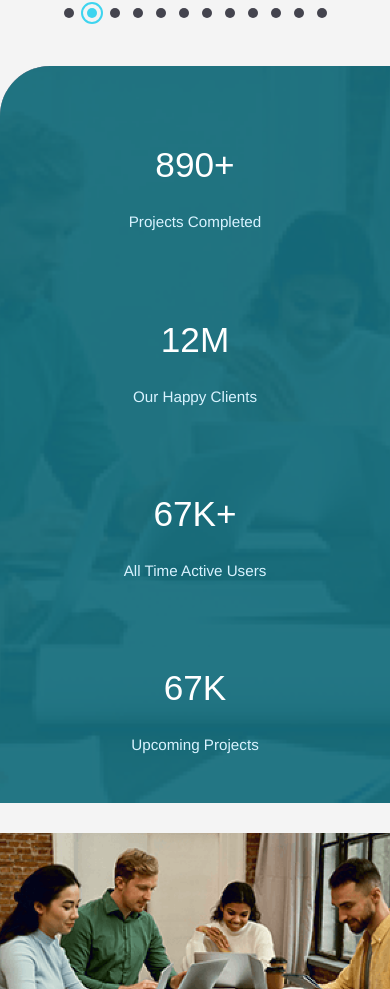
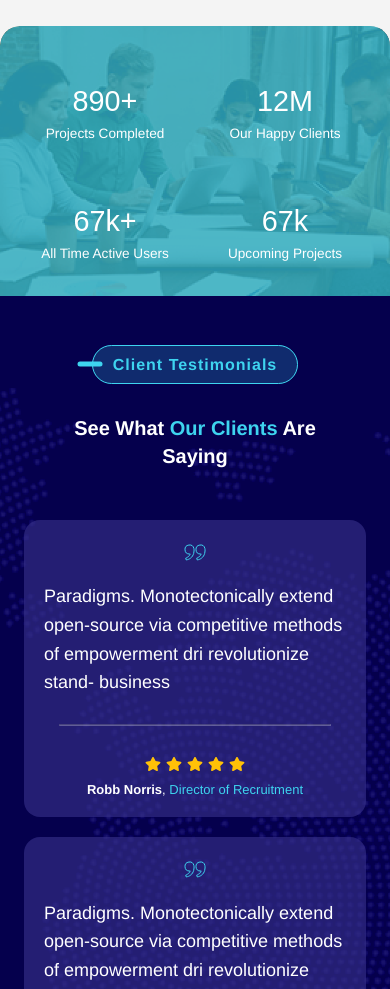
Before and after one commit to Firstclusive-Branding/ConvexTech, a React (Vite) app: page / in a window 390 px wide. Shown: the part 3312-4301 px from the top of the page. Built offline with nearby package versions, Linux system fonts and the light colour scheme; a web font is replaced by a local one.

Commit message:
testimonials

```diff
--- a/src/components/ClientTestimonials.jsx
+++ b/src/components/ClientTestimonials.jsx
@@ -1,61 +1,73 @@
 import React from "react";
 import { motion } from "framer-motion";
+import { FaStar } from "react-icons/fa";
+import { BiSolidQuoteAltRight } from "react-icons/bi";
+
 import "../styles/ClientTestimonials.css";
+import testimonialBg from "../assets/Client Testimonials Assets/testimonial-bg.png";
 
 const testimonials = [
   {
     name: "Robb Norris",
-    role: "Director of Recruitment, D4M International",
-    feedback:
-      "The SAP Platform, the team had implemented was able to give us a seamless experience, for us and which made most of the automation go-good. The team Convextech, has been the experienced team and we look forward for more such implementations.",
-    image: "https://randomuser.me/api/portraits/men/75.jpg",
+    position: "Director of Recruitment",
+    content:
+      "Paradigms. Monotectonically extend open-source via competitive methods of empowerment dri revolutionize stand- business",
   },
   {
-    name: "Emily Carter",
-    role: "Product Manager, NovaApps",
-    feedback:
-      "We collaborated with ConvexTech on a product transformation initiative, and the entire workflow was handled with precision. Their understanding of functional requirements, ability to translate them into scalable features, and their proactive support made the delivery process smooth and results-driven.",
-    image: "https://randomuser.me/api/portraits/women/65.jpg",
+    name: "Robb Norris",
+    position: "Director of Recruitment",
+    content:
+      "Paradigms. Monotectonically extend open-source via competitive methods of empowerment dri revolutionize stand- business",
   },
   {
-    name: "Michael Turner",
-    role: "President, Carlile Group LLC",
-    feedback:
-      "We had a finest experience in terms of web application, where we had explained the entire workflow with Convextech, and the team had delivered exactly as to what we had looked forward for, and indeed it went beyond our expectation.",
-    image: "https://randomuser.me/api/portraits/men/85.jpg",
+    name: "Robb Norris",
+    position: "Director of Recruitment",
+    content:
+      "Paradigms. Monotectonically extend open-source via competitive methods of empowerment dri revolutionize stand- business",
   },
 ];
 
 const ClientTestimonials = () => {
   return (
-    <section className="testimonials-section">
-      <motion.h2
-        className="testimonials-heading"
-        initial={{ x: -40, opacity: 0 }}
-        whileInView={{ x: 0, opacity: 1 }}
-        transition={{ duration: 0.6 }}
+    <section
+      className="ct-section"
+      style={{ backgroundImage: `url(${testimonialBg})` }}
+    >
+      <motion.div
+        className="ct-header"
+        initial={{ opacity: 0, y: -50 }}
+        whileInView={{ opacity: 1, y: 0 }}
+        transition={{ duration: 1 }}
       >
-        What Our Clients Say
-      </motion.h2>
+        <div className="ct-label">
+          <span className="ct-label-tag"></span>
+          Client Testimonials
+        </div>
+        <h2>
+          See What <span className="ct-highlight">Our Clients</span> Are Saying
+        </h2>
+      </motion.div>
 
-      <div className="testimonials-grid">
-        {testimonials.map((item, index) => (
+      <div className="ct-cards-wrapper">
+        {testimonials.map((testimonial, index) => (
           <motion.div
-            className="testimonial-card"
             key={index}
-            initial={{ y: 40, opacity: 0 }}
-            whileInView={{ y: 0, opacity: 1 }}
-            transition={{ duration: 0.5, delay: index * 0.2 }}
+            className="ct-card"
+            initial={{ opacity: 0, scale: 0.8 }}
+            whileInView={{ opacity: 1, scale: 1 }}
+            transition={{ duration: 0.8, delay: index * 0.2 }}
           >
-            <img
-              src={item.image}
-              alt={item.name}
-              className="testimonial-avatar"
-            />
-            <p className="testimonial-feedback">“{item.feedback}”</p>
-            <div className="testimonial-info">
-              <h4 className="testimonial-name">{item.name}</h4>
-              <p className="testimonial-role">{item.role}</p>
+            <BiSolidQuoteAltRight className="ct-quote-icon" />
+            <p className="ct-content">{testimonial.content}</p>
+            <hr />
+            <div className="ct-stars">
+              {[...Array(5)].map((_, i) => (
+                <FaStar key={i} className="ct-star" />
+              ))}
+            </div>
+            <div className="ct-user-info">
+              <strong>{testimonial.name}</strong>,{" "}
+              <span>{testimonial.position}</span>
             </div>
           </motion.div>
         ))}
--- a/src/components/Homepage.jsx
+++ b/src/components/Homepage.jsx
@@ -5,6 +5,7 @@ import Services from "./Services";
 import ClientTestimonials from "./ClientTestimonials";
 import StatsCounter from "./StatsCounter";
 import ServicesCarousel from "./ServicesCarousel";
+import "../styles/Homepage.css";
 
 function Homepage() {
   useEffect(() => {
@@ -12,7 +13,7 @@ function Homepage() {
   }, []);
 
   return (
-    <div>
+    <div className="homepage-container">
       <HeroSection />
       <Services />
       <WhoWeAre />
--- a/src/components/StatsCounter.jsx
+++ b/src/components/StatsCounter.jsx
@@ -1,81 +1,41 @@
-// import React, { useEffect, useRef, useState } from "react";
-// import { motion, useInView } from "framer-motion";
-// import { LuClipboardCheck } from "react-icons/lu";
-// import { HiOutlineUserGroup } from "react-icons/hi";
-// import { FaBriefcase, FaHandshake } from "react-icons/fa";
-// import "../styles/StatsCounter.css";
-
-// const statsData = [
-//   { icon: <FaHandshake />, target: 550, label: "Happy Clients" },
-//   { icon: <LuClipboardCheck />, target: 500, label: "Projects Done" },
-//   { icon: <HiOutlineUserGroup />, target: 150, label: "Professionals" },
-//   { icon: <FaBriefcase />, target: 13, label: "Years Experience" },
-// ];
-
-// const StatsCounter = () => {
-//   const [counts, setCounts] = useState(statsData.map(() => 0));
-//   const statsRef = useRef(null);
-//   const isInView = useInView(statsRef, { once: true });
-
-//   useEffect(() => {
-//     if (!isInView) return;
-
-//     const duration = 2500;
-//     const frameRate = 10;
-//     const totalSteps = duration / frameRate;
-//     const increments = statsData.map((stat) => stat.target / totalSteps);
-
-//     const interval = setInterval(() => {
-//       setCounts((prev) =>
-//         prev.map((count, i) => {
-//           const next = count + increments[i];
-//           return next >= statsData[i].target ? statsData[i].target : next;
-//         })
-//       );
-//     }, frameRate);
-
-//     setTimeout(() => clearInterval(interval), duration + 100);
-//     return () => clearInterval(interval);
-//   }, [isInView]);
-
-//   return (
-//     <section className="stats-section" ref={statsRef}>
-//       <motion.h2
-//         className="stats-heading"
-//         initial={{ opacity: 0, x: -30 }}
-//         whileInView={{ opacity: 1, x: 0 }}
-//         transition={{ duration: 0.6 }}
-//       >
-//         Our Impact in Numbers
-//       </motion.h2>
-
-//       <div className="stats-container">
-//         {statsData.map((stat, index) => (
-//           <motion.div
-//             className="stat-card"
-//             key={index}
-//             initial={{ opacity: 0, y: 40 }}
-//             whileInView={{ opacity: 1, y: 0 }}
-//             transition={{ duration: 0.5, delay: index * 0.1 }}
-//           >
-//             <div className="stat-icon">{stat.icon}</div>
-//             <h3 className="stat-value">{Math.floor(counts[index])}+</h3>
-//             <p className="stat-label">{stat.label}</p>
-//           </motion.div>
-//         ))}
-//       </div>
-//     </section>
-//   );
-// };
-
-// export default StatsCounter;
-
-import React from "react";
-import { motion } from "framer-motion";
+import React, { useEffect, useRef, useState } from "react";
+import { motion, useInView } from "framer-motion";
 import "../styles/StatsCounter.css";
 import statsBgImage from "../assets/Stats Counter Assets/stats-counter-image.png";
 
 const StatsCounter = () => {
+  const statsData = [
+    { target: 890, label: "Projects Completed", suffix: "+" },
+    { target: 12, label: "Our Happy Clients", suffix: "M" },
+    { target: 67, label: "All Time Active Users", suffix: "k+" },
+    { target: 67, label: "Upcoming Projects", suffix: "k" },
+  ];
+
+  const [counts, setCounts] = useState(statsData.map(() => 0));
+  const statsRef = useRef(null);
+  const isInView = useInView(statsRef, { once: true });
+
+  useEffect(() => {
+    if (!isInView) return;
+
+    const duration = 2500;
+    const frameRate = 10;
+    const totalSteps = duration / frameRate;
+    const increments = statsData.map((stat) => stat.target / totalSteps);
+
+    const interval = setInterval(() => {
+      setCounts((prev) =>
+        prev.map((count, i) => {
+          const next = count + increments[i];
+          return next >= statsData[i].target ? statsData[i].target : next;
+        })
+      );
+    }, frameRate);
+
+    setTimeout(() => clearInterval(interval), duration + 100);
+    return () => clearInterval(interval);
+  }, [isInView]);
+
   return (
     <motion.section
       className="sc-section"
@@ -84,46 +44,22 @@ const StatsCounter = () => {
       transition={{ duration: 1 }}
     >
       <div className="sc-container">
-        <div className="sc-content">
-          <motion.div
-            className="sc-stat-box"
-            whileInView={{ scale: 1, opacity: 1 }}
-            initial={{ scale: 0.8, opacity: 0 }}
-            transition={{ duration: 0.5 }}
-          >
-            <h2>890+</h2>
-            <p>Projects Completed</p>
-          </motion.div>
-
-          <motion.div
-            className="sc-stat-box"
-            whileInView={{ scale: 1, opacity: 1 }}
-            initial={{ scale: 0.8, opacity: 0 }}
-            transition={{ duration: 0.5, delay: 0.2 }}
-          >
-            <h2>12M</h2>
-            <p>Our Happy Clients</p>
-          </motion.div>
-
-          <motion.div
-            className="sc-stat-box"
-            whileInView={{ scale: 1, opacity: 1 }}
-            initial={{ scale: 0.8, opacity: 0 }}
-            transition={{ duration: 0.5, delay: 0.4 }}
-          >
-            <h2>67K+</h2>
-            <p>All Time Active Users</p>
-          </motion.div>
-
-          <motion.div
-            className="sc-stat-box"
-            whileInView={{ scale: 1, opacity: 1 }}
-            initial={{ scale: 0.8, opacity: 0 }}
-            transition={{ duration: 0.5, delay: 0.6 }}
-          >
-            <h2>67K</h2>
-            <p>Upcoming Projects</p>
-          </motion.div>
+        <div className="sc-content" ref={statsRef}>
+          {statsData.map((stat, index) => (
+            <motion.div
+              className="sc-stat-box"
+              whileInView={{ scale: 1, opacity: 1 }}
+              initial={{ scale: 0.7, opacity: 0 }}
+              transition={{ duration: 0.5, delay: index * 0.1 }}
+              key={index}
+            >
+              <h2 className="stat-value">
+                {Math.floor(counts[index])}
+                {stat.suffix}
+              </h2>
+              <p className="stat-label">{stat.label}</p>
+            </motion.div>
+          ))}
         </div>
         <img src={statsBgImage} alt="Team Working" className="sc-image" />
       </div>
--- a/src/styles/ClientTestimonials.css
+++ b/src/styles/ClientTestimonials.css
@@ -1,116 +1,158 @@
-.testimonials-section {
-  padding: 40px 20px;
-  background: linear-gradient(to bottom right, #e6f7fa, #ffffff);
-  text-align: center;
+.ct-section {
+  background-size: cover;
+  background-position: center;
+  padding: 80px 20px;
+  color: #ffffff;
 }
 
-.testimonials-heading {
-  font-size: 2.8rem;
-  margin-bottom: 60px;
-  color: #36308a;
-  font-weight: bold;
+.ct-header {
+  text-align: center;
+  margin-bottom: 50px;
 }
 
-.testimonials-grid {
+.ct-label {
+  color: #3ed4ef;
+  font-weight: 600;
+  letter-spacing: 1px;
+  margin-bottom: 10px;
+  background-color: hsla(189, 85%, 59%, 0.2);
+  display: inline;
+  padding: 10px 20px;
+  border-radius: 40px;
+  border: 1px solid #3ed4ef;
+  position: relative;
+}
+
+.ct-label-tag {
+  height: 5px;
+  width: 25px;
+  border-radius: 10px;
+  background-color: #3ed4ef;
+  position: absolute;
+  top: 50%;
+  left: -3px;
+  transform: translate(-50%, -50%);
+}
+
+.ct-header h2 {
+  font-size: 36px;
+  color: #ffffff;
+  font-weight: 600;
+  margin: 40px;
+}
+
+.ct-highlight {
+  color: #3ed4ef;
+}
+
+.ct-cards-wrapper {
+  width: 70%;
   display: flex;
   justify-content: center;
-  gap: 40px;
+  gap: 30px;
+  margin: auto;
 }
 
-.testimonial-card {
-  background: #ffffff;
-  border-radius: 18px;
-  padding: 40px 30px;
-  max-width: 460px;
-  width: 100%;
-  box-shadow: 0 12px 28px rgba(54, 48, 138, 0.08);
-  transition: transform 0.3s ease, box-shadow 0.3s ease;
-  text-align: center;
+.ct-card {
+  background-color: #36308aa2;
+  border-radius: 16px;
+  padding: 30px;
+  display: flex;
+  flex-direction: column;
+  justify-content: space-between;
+  align-items: center;
+  transition: transform 0.4s ease, box-shadow 0.4s ease;
 }
 
-.testimonial-card:hover {
+.ct-card:hover {
   transform: translateY(-10px) !important;
-  box-shadow: 0 14px 32px rgba(54, 48, 138, 0.12);
+  box-shadow: 0 20px 30px rgba(62, 212, 239, 0.322);
+}
+.ct-quote-icon {
+  font-size: 68px;
+  color: transparent;
+  fill: none;
+  stroke: #3ed4ef;
+  stroke-width: 1;
+  transition: transform 0.4s ease;
 }
 
-.testimonial-avatar {
-  width: 80px;
-  height: 80px;
-  border-radius: 50%;
-  object-fit: cover;
-  border: 4px solid #3ed4ef;
+.ct-card:hover .ct-quote-icon {
+  transform: scale(1.1) rotate(5deg) !important;
+}
+.ct-content {
+  font-size: 18px;
+  margin-bottom: 20px;
+  line-height: 1.6;
+}
+
+.ct-card hr {
+  width: 90%;
+  opacity: 0.3;
   margin-bottom: 20px;
 }
-
-.testimonial-feedback {
-  font-size: 1.1rem;
-  color: #1a1a18;
-  line-height: 1.7;
-  margin-bottom: 25px;
-  font-style: italic;
+.ct-stars {
+  display: flex;
+  gap: 5px;
+  margin-bottom: 15px;
 }
 
-.testimonial-info {
-  border-top: 1px solid #e0e0e0;
-  padding-top: 15px;
+.ct-star {
+  color: #ffc107;
+  font-size: 16px;
 }
 
-.testimonial-name {
-  font-weight: 600;
-  font-size: 1.2rem;
-  margin-bottom: 4px;
-  color: #36308a;
+.ct-user-info {
+  font-size: 14px;
 }
 
-.testimonial-role {
-  font-size: 1rem;
-  color: #555;
+.ct-user-info span {
+  color: #3ed4ef;
 }
 
 @media screen and (max-width: 1024px) {
-  .testimonials-grid {
-    gap: 30px;
-  }
-
-  .testimonial-card {
-    max-width: 320px;
-    padding: 30px 24px;
+  .ct-cards-wrapper {
+    width: 95%;
   }
 }
 
 @media screen and (max-width: 768px) {
-  .testimonials-grid {
+  .ct-cards-wrapper {
     flex-direction: column;
-    align-items: center;
-    gap: 30px;
-  }
-
-  .testimonial-card {
-    max-width: 90%;
-  }
-
-  .testimonials-heading {
-    font-size: 2.2rem;
+    width: 75%;
+    gap: 20px;
   }
 }
 
 @media screen and (max-width: 480px) {
-  .testimonial-avatar {
-    width: 70px;
-    height: 70px;
-    margin-bottom: 15px;
+  .ct-cards-wrapper {
+    width: 95%;
+  }
+  .ct-section {
+    padding: 60px 15px;
   }
 
-  .testimonial-feedback {
-    font-size: 1rem;
-    line-height: 1.6;
+  .ct-header h2 {
+    font-size: 20px;
+    line-height: 28px;
   }
 
-  .testimonial-name {
-    font-size: 1.1rem;
+  .ct-card {
+    padding: 20px;
+    font-size: 13px;
   }
 
-  .testimonial-role {
-    font-size: 0.95rem;
+  .ct-quote-icon {
+    font-size: 24px;
+  }
+
+  .ct-stars {
+    margin: 10px 0;
+  }
+
+  .ct-user-info {
+    font-size: 13px;
+    flex-direction: column;
+    gap: 4px;
   }
 }
--- /dev/null
+++ b/src/styles/Homepage.css
@@ -0,0 +1,3 @@
+.homepage-container {
+  overflow-x: hidden;
+}
--- a/src/styles/ServicesCarousel.css
+++ b/src/styles/ServicesCarousel.css
@@ -2,7 +2,6 @@
   padding: 60px 20px;
   text-align: center;
   background-color: #f4f4f4;
-  border-top: 40px solid #3ed4ef;
   position: relative;
   overflow: hidden;
 }
--- a/src/styles/StatsCounter.css
+++ b/src/styles/StatsCounter.css
@@ -9,9 +9,10 @@
 .sc-container {
   width: 100%;
   max-width: 1400px;
-  border-radius: 50px 0 0 0;
   overflow: hidden;
   display: flex;
+  justify-content: flex-end;
+  border-radius: 20px 0 0 0;
 }
 
 .sc-content {
@@ -20,14 +21,13 @@
   background-image: url("../assets/Stats Counter Assets/stats-counter-image.png");
   background-size: cover;
   background-position: center;
-  flex: 1;
   justify-content: space-around;
   align-items: center;
-  flex-wrap: wrap;
   padding: 40px;
   gap: 20px;
   position: relative;
   z-index: 1;
+  border-radius: 20px 0 0 0;
 }
 
 .sc-content::before {
@@ -37,24 +37,20 @@
   left: 0;
   width: 100%;
   height: 100%;
-  background-color: #166e7eef;
+  background-color: #2facc2d7;
   z-index: -1;
+  border-radius: 20px 0 0 0;
 }
 
 .sc-stat-box {
   flex: 1;
   display: flex;
-  flex-wrap: wrap;
-  justify-content: space-evenly;
+  flex-direction: column;
+  justify-content: center;
   align-items: center;
+  text-align: center;
   padding: 20px;
   box-sizing: border-box;
-}
-
-.sc-stat-box > div {
-  flex: 1 1 180px;
-  background-color: transparent;
-  text-align: center;
 }
 
 .sc-stat-box h2 {
@@ -68,7 +64,7 @@
 .sc-stat-box p {
   font-size: 1rem;
   margin: 0;
-  color: #d9f3ff;
+  color: #fff;
 }
 
 .sc-image {
@@ -80,27 +76,22 @@
 
 @media (max-width: 1024px) {
   .sc-container {
-    flex-direction: column;
+    max-width: 90%;
+    height: auto;
   }
 
   .sc-content {
-    flex-direction: column;
     padding: 30px 20px;
-  }
-
-  .sc-stat-box {
-    flex-direction: column;
-    gap: 20px;
+    height: auto;
   }
 
   .sc-image {
-    max-width: 100%;
-    width: 100%;
-    margin-top: 20px;
+    height: 100% !important;
+    max-width: 160px;
+    max-height: 300px;
+    object-fit: cover;
   }
-}
 
-@media (max-width: 768px) {
   .sc-stat-box h2 {
     font-size: 2.2rem;
   }
@@ -110,17 +101,47 @@
   }
 }
 
-@media (max-width: 480px) {
-  .sc-stat-box {
-    gap: 20px;
-  }
-
-  .sc-stat-box > div {
-    flex: 1 1 100%;
+@media (max-width: 768px) {
+  .sc-container {
+    justify-content: flex-end;
   }
 
   .sc-image {
-    max-width: 100%;
-    margin-top: 30px;
+    display: none;
+  }
+
+  .sc-stat-box h2 {
+    font-size: 2rem;
+  }
+
+  .sc-stat-box p {
+    font-size: 0.9rem;
   }
 }
+
+@media (max-width: 480px) {
+  .sc-container {
+    max-width: 100%;
+  }
+
+  .sc-content {
+    display: grid;
+    grid-template-columns: repeat(2, 1fr);
+    padding: 15px;
+    border-radius: 20px 20px 0 0;
+    width: 100%;
+    gap: 0;
+  }
+
+  .sc-content::before {
+    border-radius: 20px 20px 0 0;
+  }
+
+  .sc-stat-box h2 {
+    font-size: 1.8rem;
+  }
+
+  .sc-stat-box p {
+    font-size: 0.85rem;
+  }
+}
```
Also changed, not shown: src/assets/Client Testimonials Assets/testimonial-bg.png (added).
